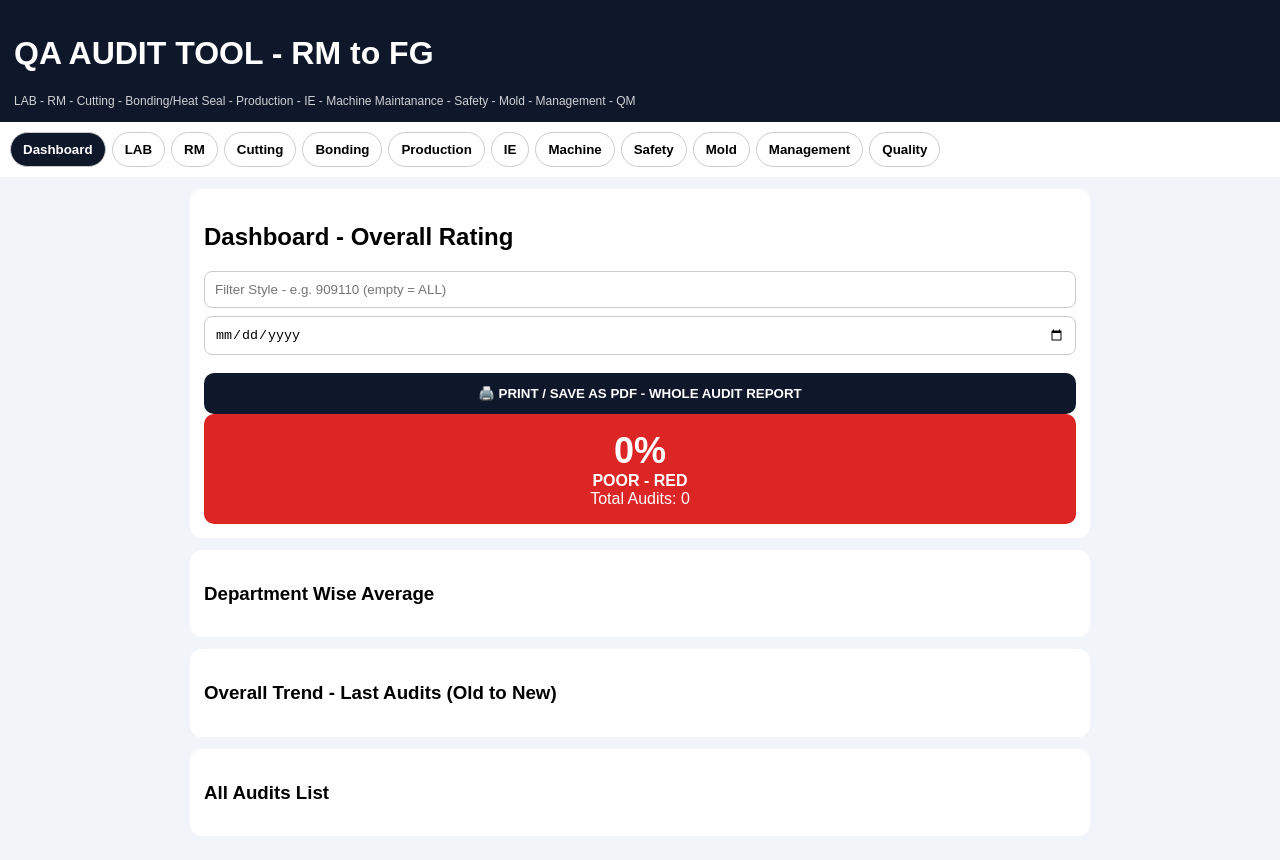
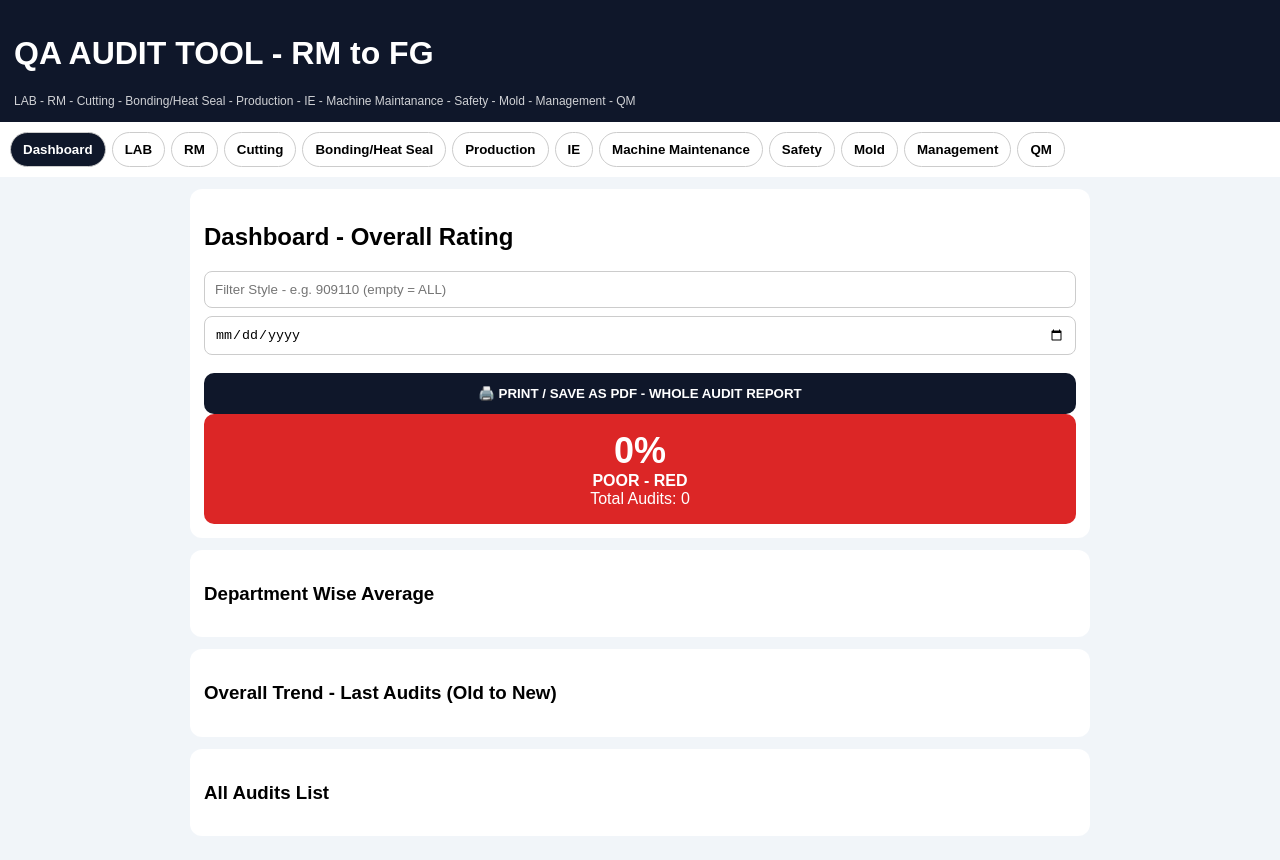
Before and after one commit to Dilanccc/qa-audit-tool, a plain HTML site: page index.html in a window 1280 px wide. Drawn offline with Linux system fonts and the light colour scheme.

```diff
--- a/index.html
+++ b/index.html
@@ -36,7 +36,7 @@ CFG["Safety"]=["Sharp tool log","Metal detector calibration record","2 Hourly 9
 CFG["Mold"]=["Form 25","Humidity check report","Moisture level check by Aqua boy","Fabric in process mold check report"];
 CFG["Management"]=["KPI monitoring mechanism","Problem solving for deviation"];
 CFG["QM"]=["Pre-final report available","Final report available","Measurement report available"];
-var STAGES=["Dashboard","LAB","RM","Cutting","Bonding","Production","IE","Machine","Safety","Mold","Management","Quality"];
+var STAGES=["Dashboard","LAB","RM","Cutting","Bonding/Heat Seal","Production","IE","Machine Maintenance","Safety","Mold","Management","QM"];
 var cur="Dashboard";var st={};var ph={};
 var audits=[];try{audits=JSON.parse(localStorage.getItem("qa_audits")||"[]")}catch(e){audits=[]}
 function save(){localStorage.setItem("qa_audits",JSON.stringify(audits))}
```
